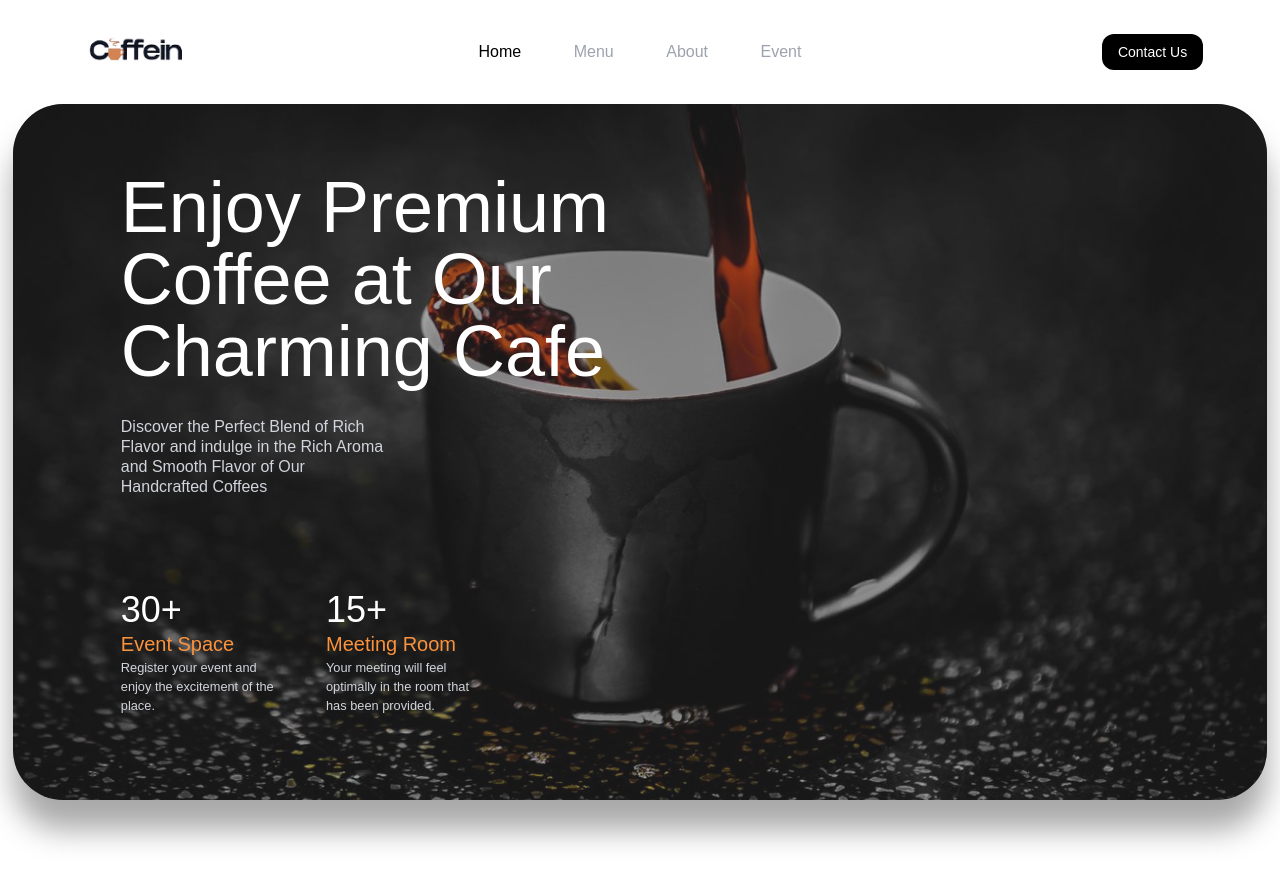
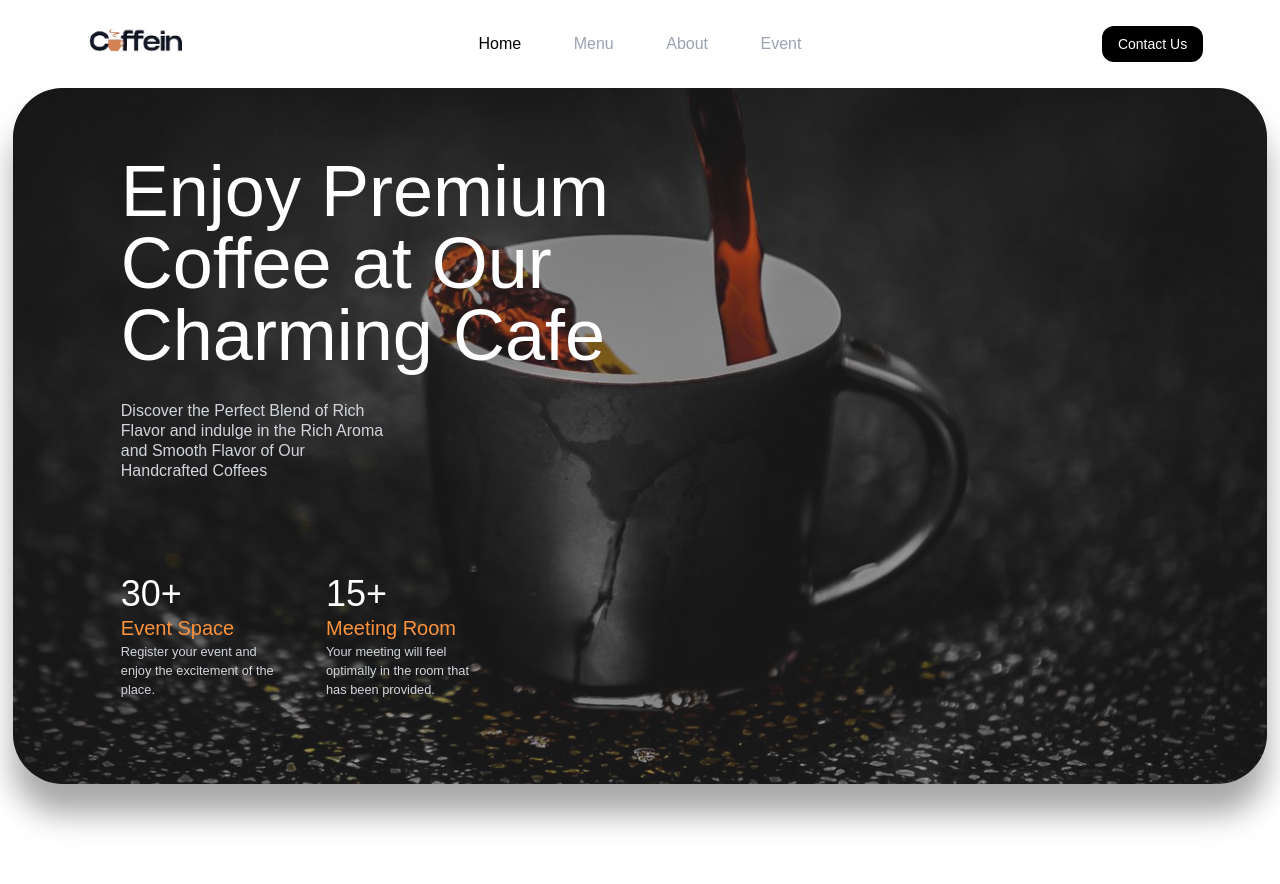
Before and after one commit to Kodatchi-001/Coffee-Shop, a plain HTML site: page index.html in a window 1280 px wide. Drawn offline with nearby package versions, Linux system fonts and the light colour scheme; a web font is replaced by a local one.

Commit message:
logo web site

```diff
--- a/index.html
+++ b/index.html
@@ -5,7 +5,7 @@
     <meta charset="UTF-8">
     <meta name="viewport" content="width=device-width, initial-scale=1.0">
     <title>Coffee Shop</title>
-    <!-- <link rel="shortcut icon" href="Assets/logo-web-site.png"> -->
+    <link rel="shortcut icon" href="Assets/logo-web.png">
     <link rel="stylesheet" href="Assets/style.css">
     <script src="https://cdn.tailwindcss.com"></script>
     <script src="Assets/tailwind.config.js"></script>
@@ -15,10 +15,9 @@
 
 <body>
     <header
-        class="w-full h-[9vh] lg:h-[13vh] flex justify-center items-center">
+        class="w-full h-[9vh] lg:h-[11vh] flex justify-center items-center">
         <div class="w-5/6 sm:w-[88%] h-5/6 flex justify-between items-center">
             <div class="w-1/6 h-full flex justify-start items-center">
-                <!-- <h1 class="text-2xl">Coffein</h1> -->
                 <img src="Assets/logo-web-page.png" class="scale-150 sm:scale-105 md:scale-90" alt="">
             </div>
             <ul class="w-2/6 h-full lg:flex justify-around items-center hidden">
@@ -32,7 +31,7 @@
             </div>
         </div>
     </header>
-    <section class="w-full lg:w-[98%] h-[91vh] lg:h-[87vh] ml-auto mr-auto bg-image">
+    <section class="w-full lg:w-[98%] h-[89vh] lg:h-[87vh] ml-auto mr-auto bg-image">
         <div class="w-full h-full flex justify-center lg:justify-start items-center lg:px-20 xl:px-24 bg-gray">
             <div
                 class="w-full sm:w-[90%] md:w-4/5 lg:w-full xl:w-4/5 h-[80%] lg:h-[85%] flex flex-col lg:justify-between items-center lg:items-start gap-5 lg:gap-0 px-3">
```
Also changed, not shown: Assets/logo-web.png (added).
